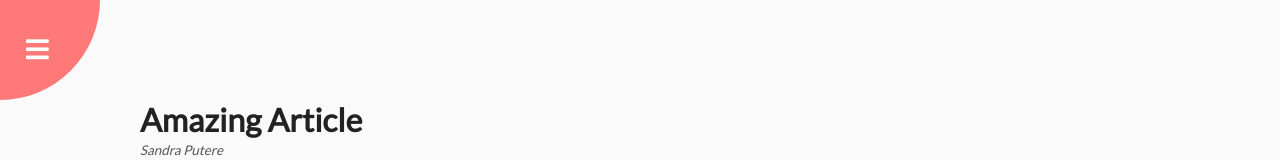
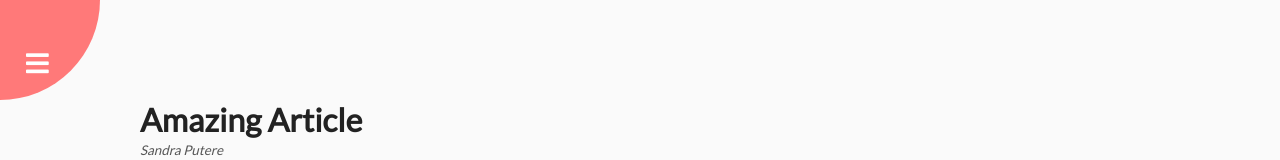
Before and after one commit to Sandrusha/rotating-navigation, a plain HTML site: page index.html in a window 1280 px wide. Shown: the top 160 px of the page. Drawn offline with Linux system fonts and the light colour scheme.

Commit message:
adding fas class in style for positioning

```diff
--- a/style.css
+++ b/style.css
@@ -135,6 +135,9 @@ nav ul li + li + li {
 nav ul li i {
   font-size: 20px;
   margin-right: 10px;
+}
+
+.fas {
   position: absolute;
   top: 50%;
   left: 50%;
```
